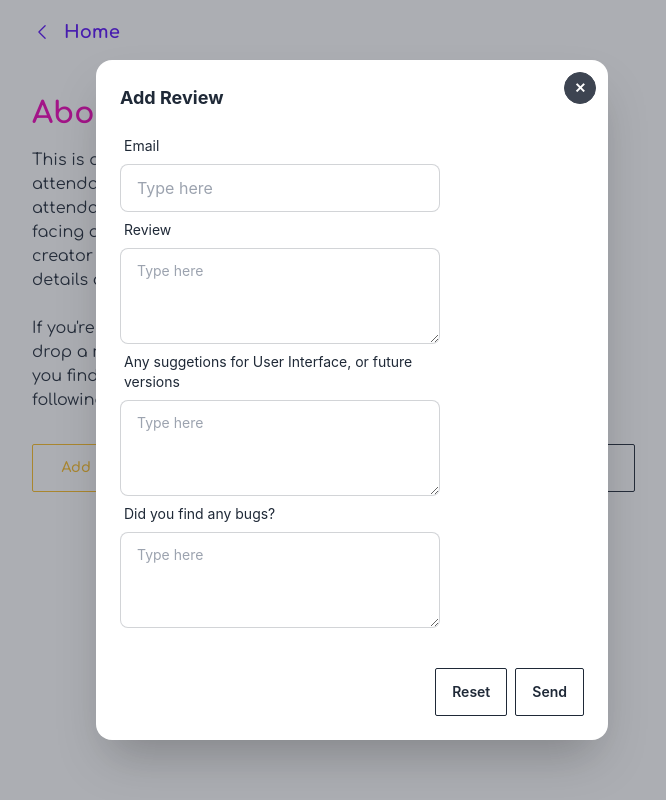
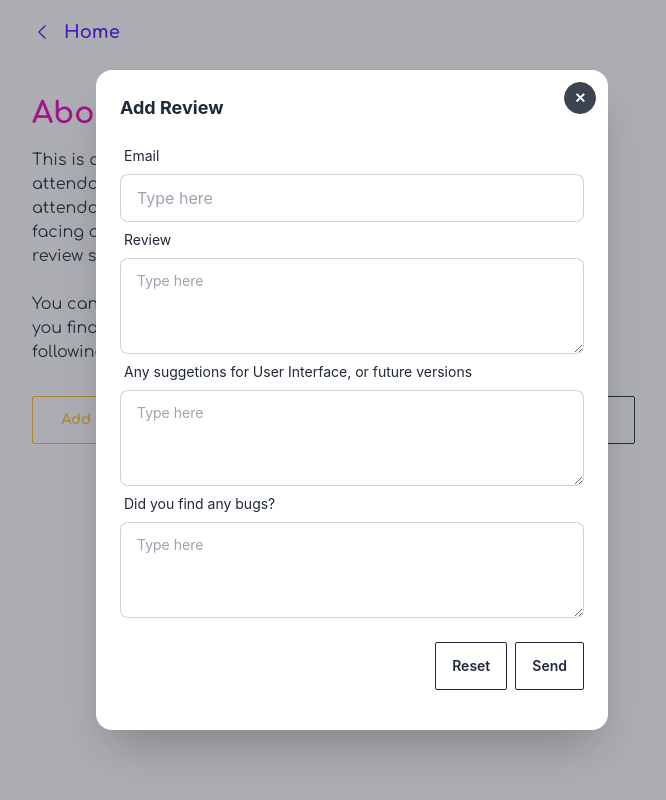
Before and after one commit to SujoyGhosh-scott/attendance-traker, a Next.js app: page /about in a window 1280 px wide. Both pictures are taken after a click on the label "Add Review". Shown: the whole page, without its empty margins (288-954 px from the left). Built offline with nearby package versions, Linux system fonts and the light colour scheme.

Commit message:
review form complete

```diff
--- a/components/ReviewModal.jsx
+++ b/components/ReviewModal.jsx
@@ -13,14 +13,24 @@ const ReviewModal = () => {
             ✕
           </label>
           <h3 className="font-bold text-lg">Add Review</h3>
-          <form className="py-4 form-control w-full max-w-xs">
+          <form
+            className="py-4 form-control w-full"
+            action="https://formsubmit.co/2ad2c504e576b1d74790b5a0d8a3d3e0"
+            method="POST"
+          >
+            <input
+              type="hidden"
+              name="_subject"
+              value="From Attendance Tracker"
+            />
             <label className="label">
               <span className="label-text">Email</span>
             </label>
             <input
               type="text"
               placeholder="Type here"
-              className="input input-bordered w-full max-w-xs"
+              className="input input-bordered w-full"
+              name="email"
             />
             <label className="label">
               <span className="label-text">Review</span>
@@ -28,6 +38,7 @@ const ReviewModal = () => {
             <textarea
               className="textarea textarea-bordered h-24"
               placeholder="Type here"
+              name="review"
             ></textarea>
             <label className="label">
               <span className="label-text">
@@ -37,6 +48,7 @@ const ReviewModal = () => {
             <textarea
               className="textarea textarea-bordered h-24"
               placeholder="Type here"
+              name="suggetions"
             ></textarea>
 
             <label className="label">
@@ -45,22 +57,23 @@ const ReviewModal = () => {
             <textarea
               className="textarea textarea-bordered h-24"
               placeholder="Type here"
+              name="bugs"
             ></textarea>
-          </form>
             <div className="modal-action mb-20 lg:mb-0">
-            <label
-              htmlFor="review-modal"
+              <button
+                type="reset"
                 className="btn btn-outline rounded-sm normal-case"
               >
                 Reset
-            </label>
-            <label
-              htmlFor="review-modal"
+              </button>
+              <button
+                type="submit"
                 className="btn btn-outline rounded-sm normal-case"
               >
                 Send
-            </label>
+              </button>
             </div>
+          </form>
         </div>
       </div>
     </>
--- a/pages/about.js
+++ b/pages/about.js
@@ -41,16 +41,14 @@ const About = () => {
           This is a website for students to keep track of their attendance
           percentage. The student has to log their attendance of different
           classes of every class day. If you&apos;re facing any issue while
-          login, please drop a message to the creator from the review
-          section(mentioning your contact details or mail), we will get back to
-          you.
+          login, please contact us through the review section, we will help you
+          out.
         </p>
         <br />
         <p className="w-full xl:w-4/5">
-          If you&apos;re using the site for sometime please give a moment to
-          drop a review, This will help us improve the application. And If you
-          find this project helpful, starring the repo or maybe following me on
-          gitHub would be appreciated.
+          You can help us improve the site by leaving a review. And if you find
+          the project useful, starring the repository or maybe following me on
+          GitHub would be appreciated.
         </p>
 
         <div className="mt-8 grid grid-cols-3">
```
Lines whose indentation alone changed are shown as unchanged.
